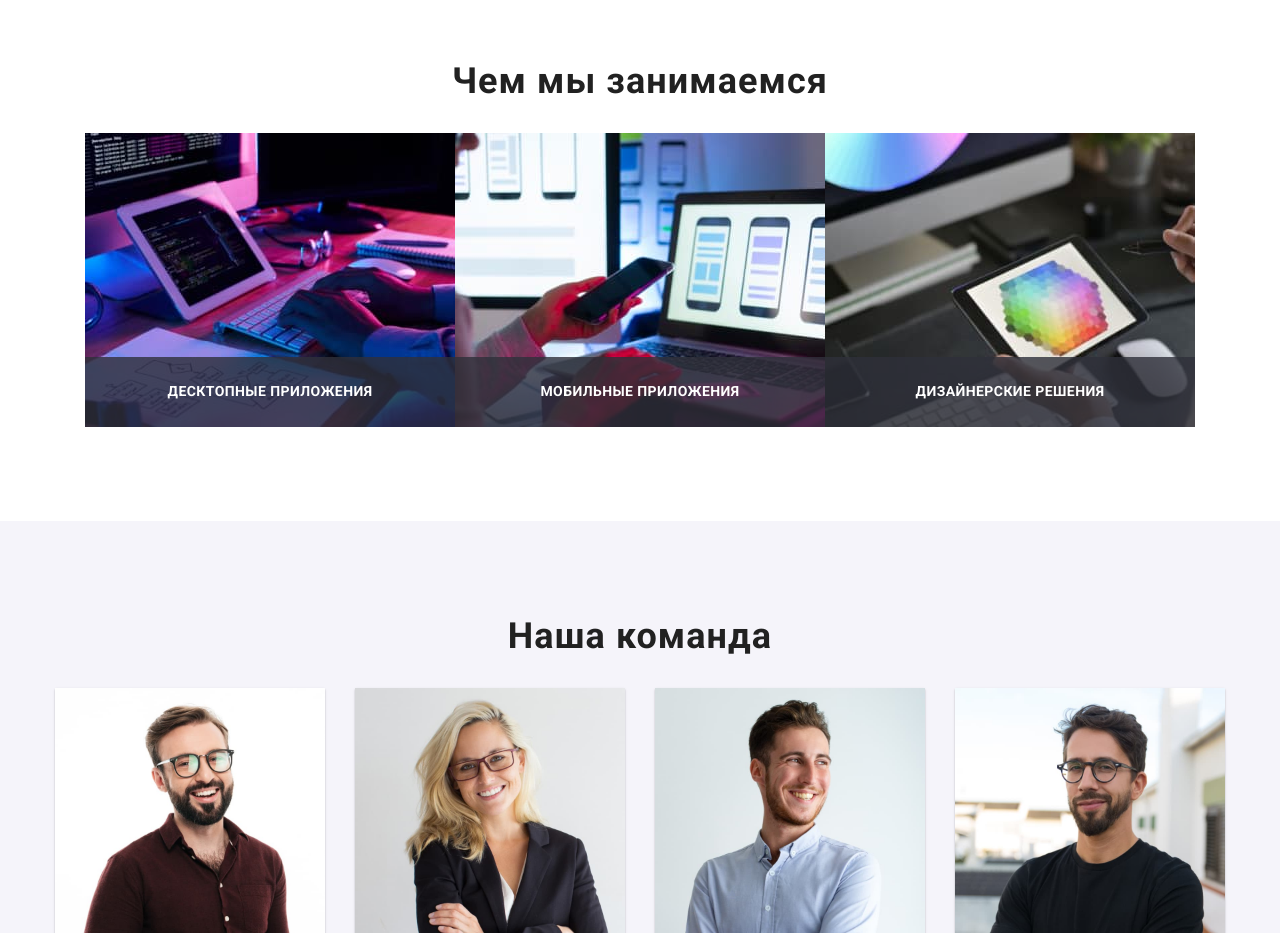
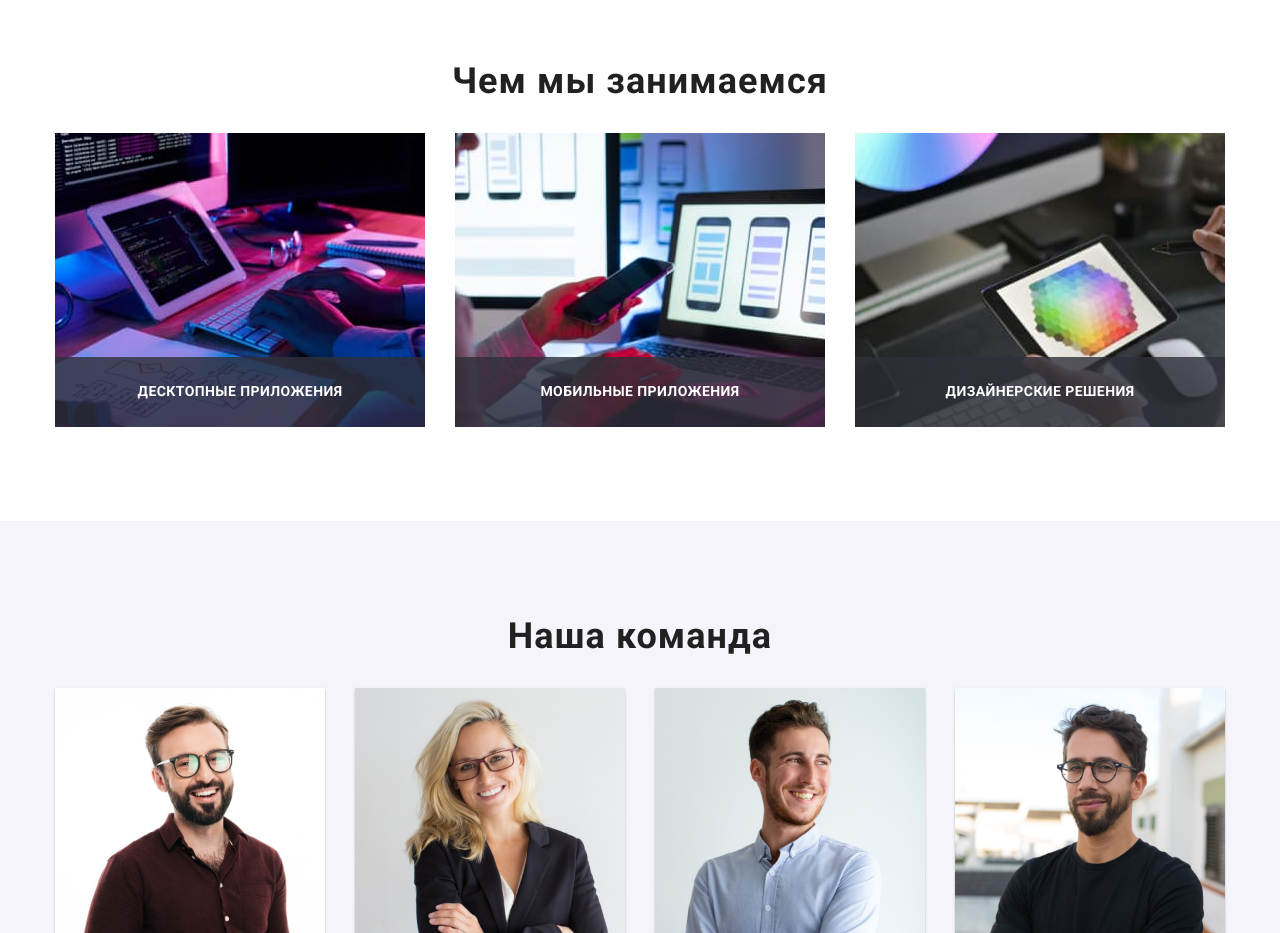
Before and after one commit to vityaNazarov/goit-markup-hw-07, a plain HTML site: page index.html in a window 1280 px wide. Shown: the part 1020-1953 px from the top of the page. Drawn offline with Linux system fonts and the light colour scheme.

Commit message:
осталась адаптивка каринок

```diff
--- a/sass/layout/_works.scss
+++ b/sass/layout/_works.scss
@@ -29,4 +29,8 @@
   .works-img {
     display: flex;
   }
+
+  .list-items:not(:last-child) {
+    margin-right: 30px;
+  }
 }
```
Also changed, not shown: css/main.css, css/main.min.css, 2 other files.
